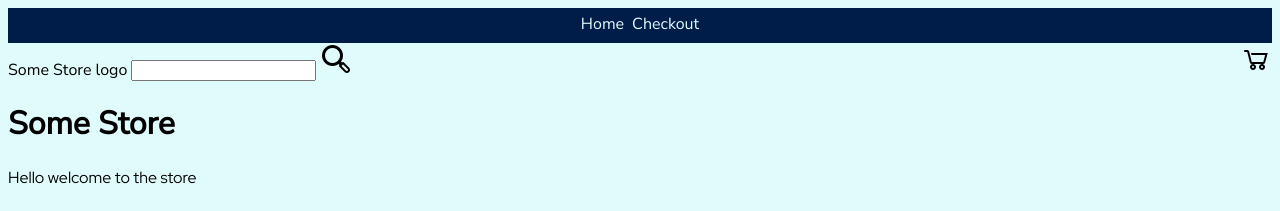
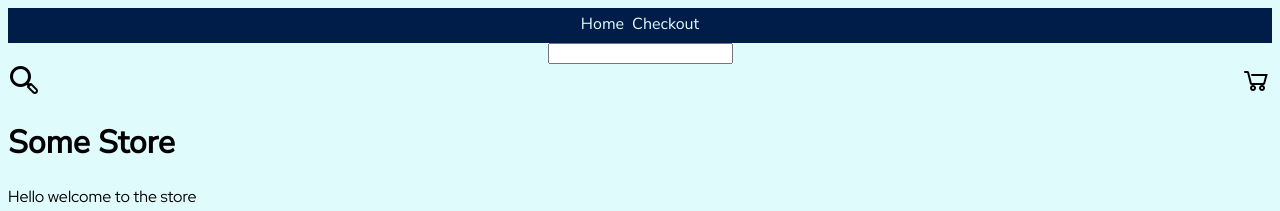
Before and after one commit to jenret/XPStore, a plain HTML site: page views/index.html in a window 1280 px wide. Shown: the top 211 px of the page. Drawn offline with Linux system fonts and the light colour scheme.

Commit message:
trying to center search

```diff
--- a/views/css/styles.css
+++ b/views/css/styles.css
@@ -31,6 +31,13 @@ nav > a:hover {
 #cartImg {
     float: right;
     cursor: pointer;
+    display: block;
+    margin: auto;
+}
+
+#searchBar {
+    display: block;
+    margin: 0 auto;
 }
 
 #magnifyGlassImg {
@@ -48,10 +55,6 @@ h1, h2 {
 
 p {
     font-family: 'Red Hat Display', sans-serif;
-}
-
-span {
-    font-family: 'Nunito Sans', sans-serif;
 }
 
 button {
--- a/views/index.html
+++ b/views/index.html
@@ -15,7 +15,6 @@
 </head>
 <body>
     <div id="searchAndCart">
-        <span>Some Store logo</span>
         <input type="text" id="searchBar">
         <img id="magnifyGlassImg" src="../public/images/magnifier.png" href="checkout.html">
         <a href="../views/checkout.html">
```
Also changed, not shown: views/checkout.html (+0 -1 lines).
